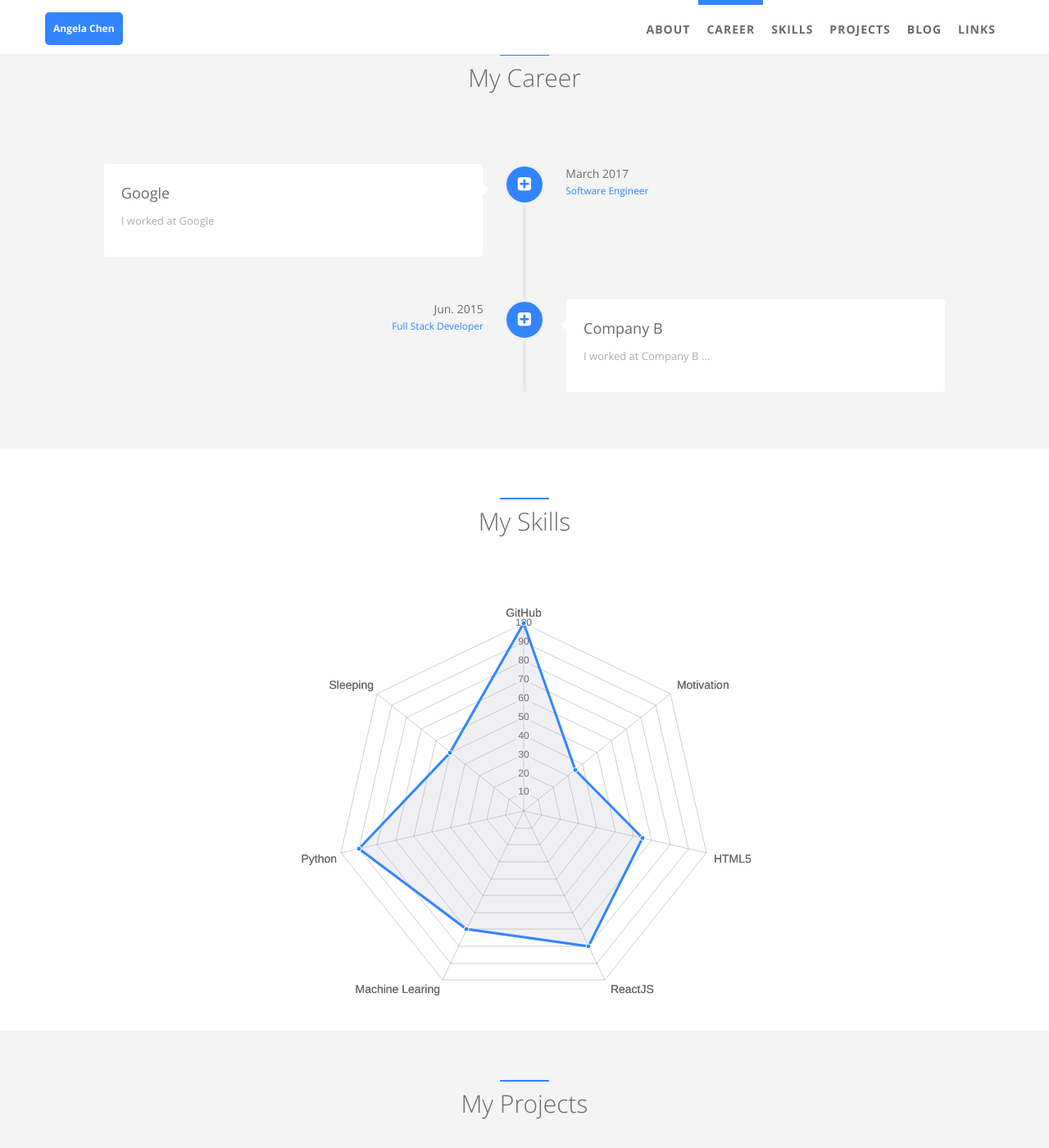
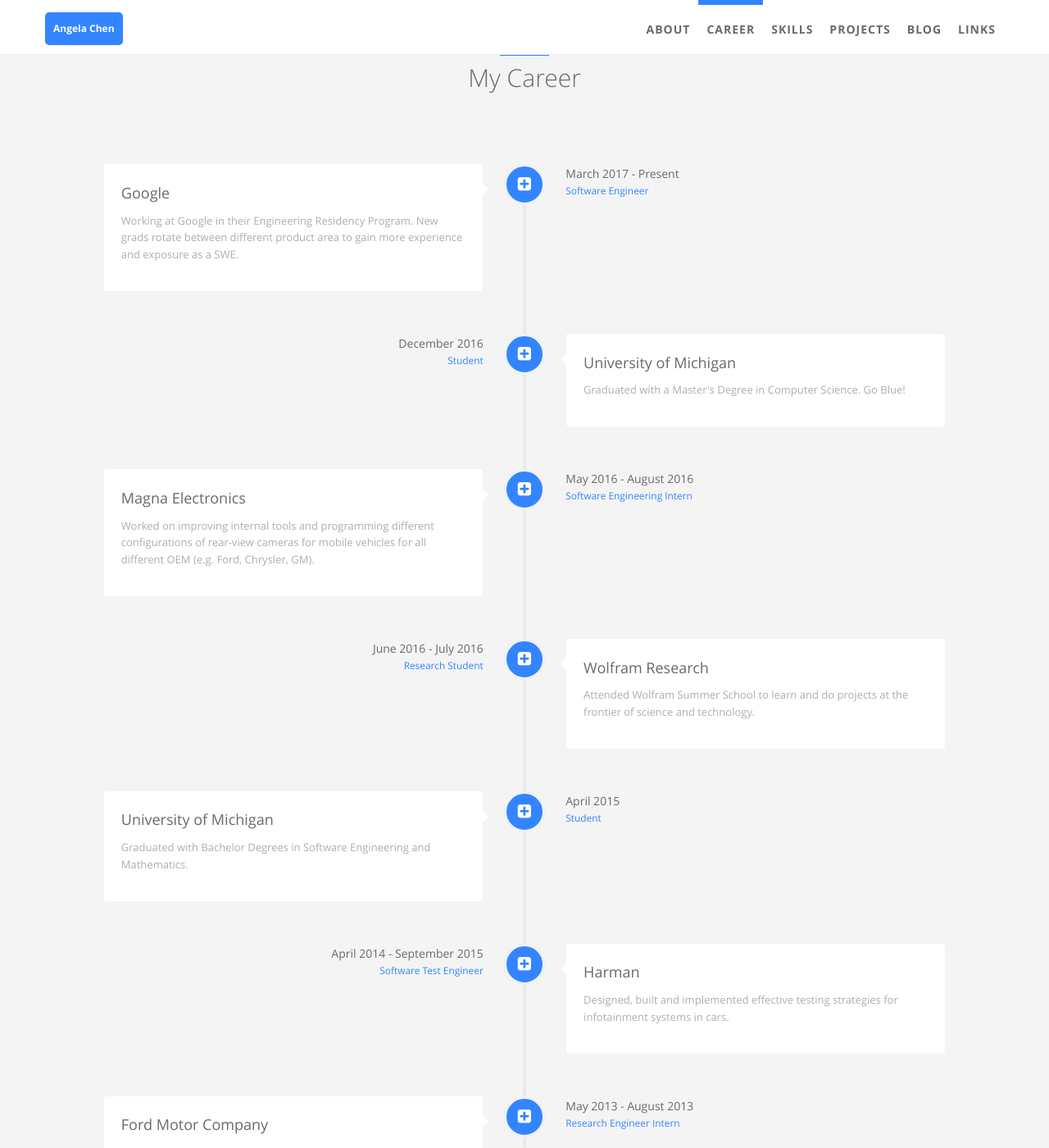
Before and after one commit to chenaj/chenaj.github.io, a Jekyll site: the page built from index.html, in a window 1280 px wide and 1400 px high, scrolled down 876 px. Shown: the whole window at 82% size. Built offline with Jekyll 4.4.1, drawn with Linux system fonts in a browser that asks for light colours; some of the changed text lies outside the part shown; grey boxes are pictures that could not be loaded.

Commit message:
Updated careers section and fixed blog links

```diff
--- a/_data/blog.yml
+++ b/_data/blog.yml
@@ -7,7 +7,7 @@
   href: /engineering/
 
 - name: Projects
-  href: /Projects/
+  href: /projects/
 
 - name: Life
   href: /life/
--- a/_data/index/careers.yml
+++ b/_data/index/careers.yml
@@ -4,10 +4,10 @@
     detail: Google
     i18n: google
   desc:
-    detail: I worked at Google
+    detail: Working at Google in their Engineering Residency Program. New grads rotate between different product area to gain more experience and exposure as a SWE.
     i18n: google_desc
   date:
-    detail: March 2017
+    detail: March 2017 - Present
     i18n: google_date
   job:
     detail: Software Engineer
@@ -15,15 +15,85 @@
   icon: fa-plus-square
 
 - name:
-    detail: Company B
-    i18n: company_b
+    detail: University of Michigan
+    i18n: umich
   desc:
-    detail: I worked at Company B ...
-    i18n: company_b_desc
+    detail: Graduated with a Master's Degree in Computer Science. Go Blue!
+    i18n: umich_desc
   date:
-    detail: Jun. 2015
-    i18n: company_b_date
+    detail: December 2016
+    i18n: umich_date
   job:
-    detail: Full Stack Developer
-    i18n: company_b_job
+    detail: Student
+    i18n: umich_job
   icon: fa-plus-square
+
+- name:
+    detail: Magna Electronics
+    i18n: mag_elec
+  desc:
+    detail: Worked on improving internal tools and programming different configurations of rear-view cameras for mobile vehicles for all different OEM (e.g. Ford, Chrysler, GM).
+    i18n: mag_elec_desc
+  date:
+    detail: May 2016 - August 2016
+    i18n: mag_elec_date
+  job:
+    detail: Software Engineering Intern
+    i18n: mag_elec_job
+  icon: fa-plus-square
+
+- name:
+    detail: Wolfram Research
+    i18n: wolfram
+  desc:
+    detail: Attended Wolfram Summer School to learn and do projects at the frontier of science and technology.
+    i18n: wolfram_desc
+  date:
+    detail: June 2016 - July 2016
+    i18n: wolfram_date
+  job:
+    detail: Research Student
+    i18n: wolfram_job
+  icon: fa-plus-square
+
+- name:
+    detail: University of Michigan
+    i18n: umich2
+  desc:
+    detail: Graduated with Bachelor Degrees in Software Engineering and Mathematics.
+    i18n: umich2_desc
+  date:
+    detail: April 2015
+    i18n: umich2_date
+  job:
+    detail: Student
+    i18n: umich2_job
+  icon: fa-plus-square
+
+- name:
+    detail: Harman
+    i18n: harman
+  desc:
+    detail: Designed, built and implemented effective testing strategies for infotainment systems in cars.
+    i18n: harman_desc
+  date:
+    detail: April 2014 - September 2015
+    i18n: harman_date
+  job:
+    detail: Software Test Engineer
+    i18n: umich2_job
+  icon: fa-plus-square
+
+- name:
+    detail: Ford Motor Company
+    i18n: ford
+  desc:
+    detail: Researched the effectiveness of platinum catalyst and different storage alloys in hydrogen fuel cell cars.
+    i18n: ford_desc
+  date:
+    detail: May 2013 - August 2013
+    i18n: ford_date
+  job:
+    detail: Research Engineer Intern
+    i18n: ford_job
+  icon: fa-plus-square
```
